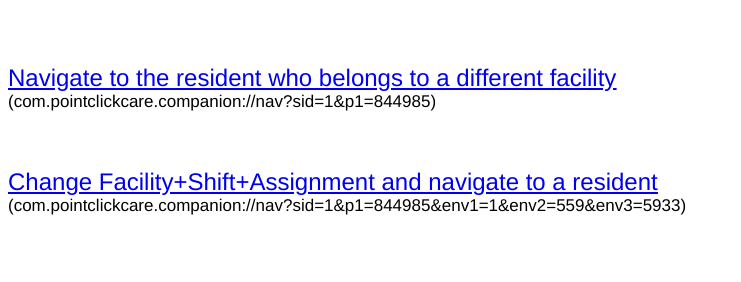
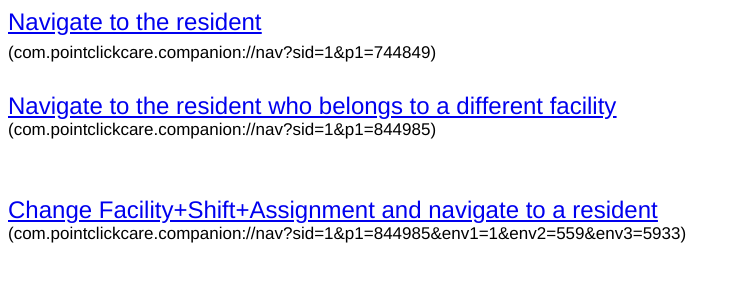
Before and after one commit to barvii/barvii.github.io, a plain HTML site: page index.html in a window 1280 px wide. Shown: the whole page, without its empty margins (0-741 px from the left). Drawn offline with Linux system fonts and the light colour scheme.

Commit message:
Update index.html

```diff
--- a/index.html
+++ b/index.html
@@ -7,25 +7,27 @@
   <meta name="Generator" content="Cocoa HTML Writer">
   <meta name="CocoaVersion" content="1894.6">
   <style type="text/css">
-    p.p1 {margin: 0.0px 0.0px 0.0px 0.0px; font: 24.0px Helvetica; color: #000000; -webkit-text-stroke: #000000}
-    p.p2 {margin: 0.0px 0.0px 0.0px 0.0px; font: 24.0px Helvetica; color: #0000e9; -webkit-text-stroke: #000000}
-    p.p3 {margin: 0.0px 0.0px 0.0px 0.0px; font: 17.0px Helvetica; color: #000000; -webkit-text-stroke: #000000}
-    span.s1 {font-kerning: none}
-    span.s2 {text-decoration: underline ; font-kerning: none}
+    p.p1 {margin: 0.0px 0.0px 0.0px 0.0px; font: 24.0px Helvetica; color: #0000e9; -webkit-text-stroke: #000000}
+    p.p2 {margin: 0.0px 0.0px 0.0px 0.0px; font: 17.0px Helvetica; color: #000000; -webkit-text-stroke: #000000}
+    p.p3 {margin: 0.0px 0.0px 0.0px 0.0px; font: 24.0px Helvetica; color: #000000; -webkit-text-stroke: #000000}
+    span.s1 {text-decoration: underline ; font-kerning: none}
+    span.s2 {font-kerning: none}
+    span.s3 {font: 24.0px Helvetica; font-kerning: none}
   </style>
 </head>
 <body>
-<p class="p1"><span class="s1"><br>
+<p class="p1"><span class="s1"><a href="com.pointclickcare.companion://nav?sid=1&amp;p1=744849">Navigate to the resident</a></span></p>
+<p class="p2"><span class="s2">(com.pointclickcare.companion://nav?sid=1&amp;p1=744849)</span><span class="s3"><br>
 </span></p>
-<p class="p1"><span class="s1"><br>
+<p class="p3"><span class="s2"><br>
 </span></p>
-<p class="p2"><span class="s2"><a href="com.pointclickcare.companion://nav?sid=1&amp;p1=844985">Navigate to the resident who belongs to a different facility</a></span></p>
-<p class="p3"><span class="s1">(com.pointclickcare.companion://nav?sid=1&amp;p1=844985)</span></p>
-<p class="p1"><span class="s1"><br>
+<p class="p1"><span class="s1"><a href="com.pointclickcare.companion://nav?sid=1&amp;p1=844985">Navigate to the resident who belongs to a different facility</a></span></p>
+<p class="p2"><span class="s2">(com.pointclickcare.companion://nav?sid=1&amp;p1=844985)</span></p>
+<p class="p3"><span class="s2"><br>
 </span></p>
-<p class="p1"><span class="s1"><br>
+<p class="p3"><span class="s2"><br>
 </span></p>
-<p class="p2"><span class="s2"><a href="com.pointclickcare.companion://nav?sid=1&amp;p1=844985&amp;env1=1&amp;env2=559&amp;env3=5933">Change Facility+Shift+Assignment and navigate to a resident</a></span></p>
-<p class="p3"><span class="s1">(com.pointclickcare.companion://nav?sid=1&amp;p1=844985&amp;env1=1&amp;env2=559&amp;env3=5933)</span></p>
+<p class="p1"><span class="s1"><a href="com.pointclickcare.companion://nav?sid=1&amp;p1=844985&amp;env1=1&amp;env2=559&amp;env3=5933">Change Facility+Shift+Assignment and navigate to a resident</a></span></p>
+<p class="p2"><span class="s2">(com.pointclickcare.companion://nav?sid=1&amp;p1=844985&amp;env1=1&amp;env2=559&amp;env3=5933)</span></p>
 </body>
 </html>
```
